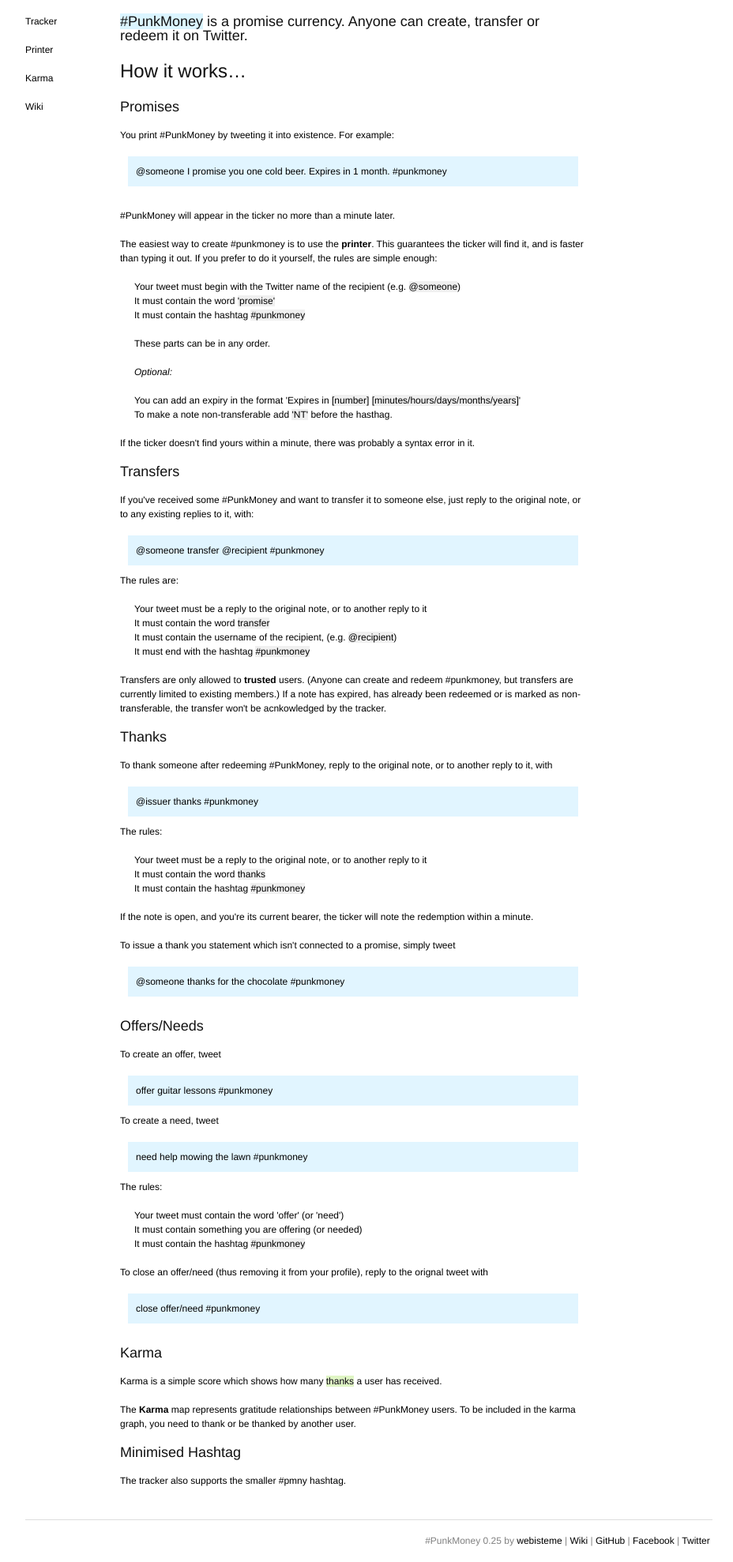
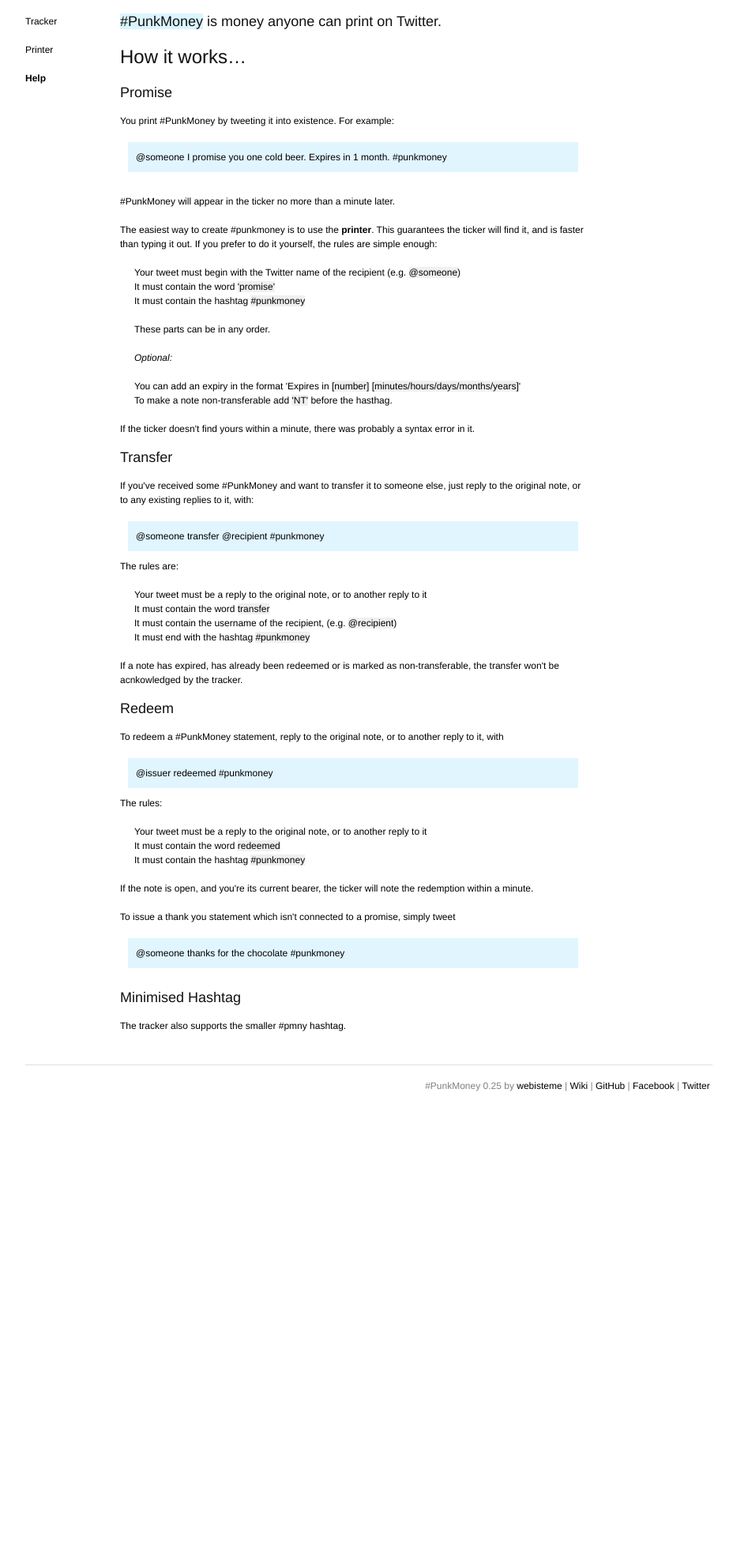
Before and after one commit to webisteme/punkmoney, a Django app: page /help/ in a window 1280 px wide. Shown: the part 117-2095 px from the top of the page at 79% size, without its empty margins (173-1101 px from the left). After the commit the page ends 1499 px from the top, so only its background shows below. Run offline with Django 3.2, Linux system fonts and the light colour scheme; parts of the project's set-up code (start-up, migrations or seed data) failed here and were passed over.

Commit message:
simplified scheme

```diff
--- a/web/templates/base.html
+++ b/web/templates/base.html
@@ -21,8 +21,6 @@
 			timer = setTimeout(function() {loadTicker(url);}, 3000);
 
 		}
-
-
 
 		function search(){
 
@@ -113,19 +111,15 @@
 
 		<hr class="space">
 
-		{% ifequal page 'trustlist' %}
+		{% ifequal page 'help' %}
 
-		<li><b><a href="/trustnet">Karma</a></b></li>
+		<li><b><a href="/help">Help</a></b></li>
 
 		{% else %}
 
-		<li><a href="/trustnet">Karma</a></li>
+		<li><a href="/help">Help</a></li>
 
 		{% endifequal %}
-
-		<hr class="space">
-
-		<li><a href="http://wiki.punkmoney.org">Wiki</a></li>
 
 		</ui>
 
--- a/web/templates/help.html
+++ b/web/templates/help.html
@@ -5,11 +5,11 @@
 
 	<div class="span-15">
 
-	<h3><span id="promised">#PunkMoney</span> is a promise currency. Anyone can create, transfer or redeem it on Twitter.</h3>
+	<h3><span id="promised">#PunkMoney</span> is money anyone can print on Twitter.</h3>
 
 	<h2>How it works…</h2>
 
-	<h3>Promises</h3>
+	<h3>Promise</h3>
 
 	<p>You print #PunkMoney by tweeting it into existence. For example:</p>
 
@@ -38,7 +38,7 @@
 
 	<p>If the ticker doesn't find yours within a minute, there was probably a syntax error in it.</p>
 
-	<h3>Transfers</h3>
+	<h3>Transfer</h3>
 
 	<p>If you've received some #PunkMoney and want to transfer it to someone else, just reply to the original note, or to any existing replies to it, with:</p>
 
@@ -55,22 +55,20 @@
 
 	</ul>
 
-	<p>Transfers are only allowed to <b><a href="/trustnet">trusted</a></b> users. (Anyone can create and redeem #punkmoney, but transfers are currently limited to existing members.) If a note has expired, has already been redeemed or is marked as non-transferable, the transfer won't be acnkowledged by the tracker.</p>
+	<p>If a note has expired, has already been redeemed or is marked as non-transferable, the transfer won't be acnkowledged by the tracker.</p>
 
+	<h3>Redeem</h3>
 
+	<p>To redeem a #PunkMoney statement, reply to the original note, or to another reply to it, with</p>
 
-	<h3>Thanks</h3>
-
-	<p>To thank someone after redeeming #PunkMoney, reply to the original note, or to another reply to it, with</p>
-
-	<div id="tweet">@issuer thanks #punkmoney</div>
+	<div id="tweet">@issuer redeemed #punkmoney</div>
 
 	<p>The rules:</p>
 
 	<ul>
 
 	<li>Your tweet must be a reply to the original note, or to another reply to it</li>
-	<li>It must contain the word <span id="promise" style="display:inline">thanks</span></li>
+	<li>It must contain the word <span id="promise" style="display:inline">redeemed</span></li>
 	<li>It must contain the hashtag <span id="promise" style="display:inline">#punkmoney</a></li>
 
 	</ul>
@@ -83,38 +81,6 @@
 
 	<hr class="space">
 
-	<h3>Offers/Needs</h3>
-
-	<p>To create an offer, tweet</p>
-
-	<div id="tweet">offer guitar lessons #punkmoney</div>
-
-	<p>To create a need, tweet</p>
-
-	<div id="tweet">need help mowing the lawn #punkmoney</div>
-
-	<p>The rules:</p>
-
-	<ul>
-
-	<li>Your tweet must contain the word 'offer' (or 'need')</li>
-	<li>It must contain something you are offering (or needed)</li>
-	<li>It must contain the hashtag <span id="promise" style="display:inline">#punkmoney</a></li>
-
-	</ul>
-
-	<p>To close an offer/need (thus removing it from your profile), reply to the orignal tweet with</p>
-
-	<div id="tweet">close offer/need #punkmoney</div>
-
-	<hr class="space">
-
-	<h3>Karma</h3>
-
-	<p>Karma is a simple score which shows how many <span id="redemption">thanks</span> a user has received.</p>
-
-	<p>The <b><a href="/trustnet">Karma</a></b> map represents gratitude relationships between #PunkMoney users. To be included in the karma graph, you need to thank or be thanked by another user.</p>
-
 	<h3>Minimised Hashtag</h3>
 
 	The tracker also supports the smaller #pmny hashtag.
--- a/web/tracker/views.py
+++ b/web/tracker/views.py
@@ -467,25 +467,18 @@ def user_info(request, username):
 ''' HELPERS '''
 
 # getKarma
-# fethes and returns a user's karma, based on in-bound thanks statements
+# fethes and returns a user's karma, based on promises redeemed from user by others
 
 def getKarma(username):
 
     # Disabled for now
+    try:
+        redemptions = notes.objects.filter(status=1).filter(issuer=username)
+        trust = len(redemptions)
 
-    '''
-    try:
-        user = users.objects.get(username=username)
-
-        if user.karma is None:
-            return 1
-        else:
-            return int(user.karma)
+        return trust
     except:
-        return 1
-    '''
-
-    return 50
+        return 0
 
 
 # relatedTags
```
Also changed, not shown: web/templates/ticker.html (+2 -39 lines), web/templates/tracker.html (+6 -10 lines), web/templates/user.html (+2 -44 lines).
